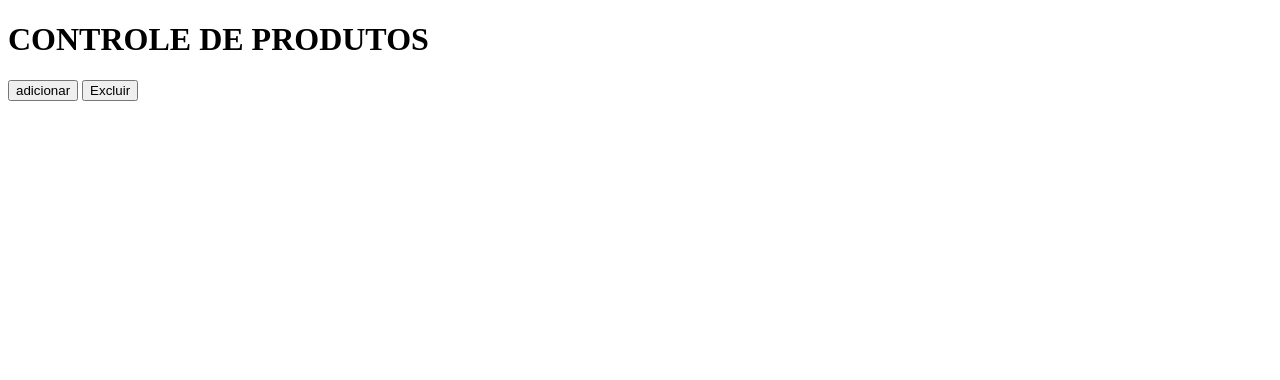
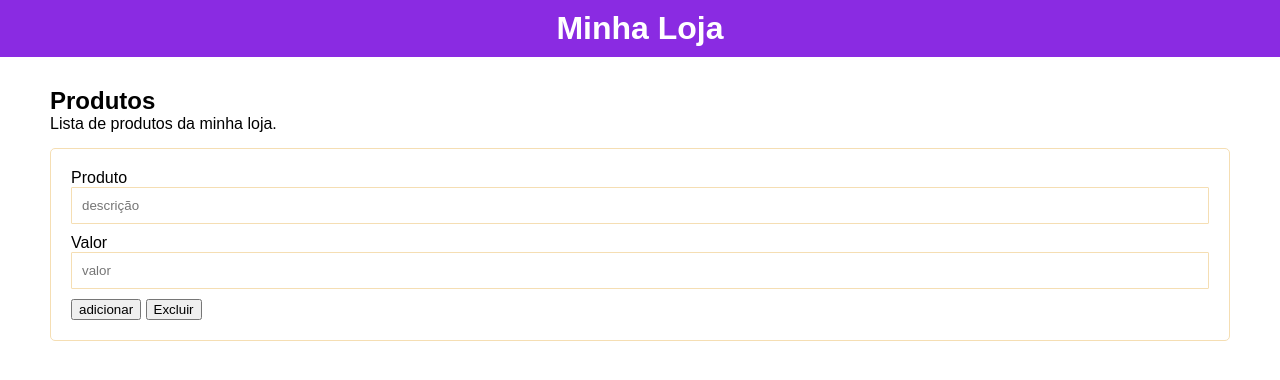
Before and after one commit to francisconeponuceno/loja, a plain HTML site: page index.html in a window 1280 px wide. Drawn offline with Linux system fonts and the light colour scheme.

Commit message:
atualizacao

```diff
--- a/index.html
+++ b/index.html
@@ -6,18 +6,40 @@
     <title>loja</title>
     <link rel="stylesheet" href="stylo.css">
     <script src="script.js"></script>
+    <link rel="preconnect" href="https://fonts.googleapis.com">
+    <link rel="preconnect" href="https://fonts.gstatic.com" crossorigin>
+    <link href="https://fonts.googleapis.com/css2?family=Poppins:ital,wght@0,100;0,200;0,300;0,400;0,500;0,600;0,700;0,800;0,900;1,100;1,200;1,300;1,400;1,500;1,600;1,700;1,800;1,900&family=Roboto:wght@400;700&family=Sriracha&display=swap" rel="stylesheet">
 </head>
 <body>
 
     <header>
-        <h1></h1>
+        <h1>Minha Loja</h1>
     </header>
 
-    <div class="card">
-        <h1>CONTROLE DE PRODUTOS</h1>
-        <button onclick="produto.adicionar()">adicionar</button>
-        <button onclick="produto.excluir()">Excluir</button>
-    </div>
+    <main>
+
+        <div class="titulo">
+            <h2>Produtos</h2>
+            <span>Lista de produtos da minha loja.</span>
+        </div>
+
+        <div class="card">
+
+            <div class="lineInput">
+                <label>Produto</label>
+                <input type="text" id="produto" placeholder="descrição">
+            </div>
+
+            <div class="lineInput">
+                <label>Valor</label>
+                <input type="text" id="valor" placeholder="valor">
+            </div>
+
+            <button onclick="produto.adicionar()">adicionar</button>
+            <button onclick="produto.excluir()">Excluir</button>
+        </div>
+
+    </main>
 
 </body>
 </html>
--- a/stylo.css
+++ b/stylo.css
@@ -0,0 +1,39 @@
+* {
+    margin: 0;
+}
+
+body {
+    font-family: 'Nunito Sans', sans-serif;
+
+}
+
+header {
+    background-color: blueviolet;
+    color: white;
+    padding: 10px;
+    text-align: center;
+}
+
+main {
+    padding: 30px 50px;
+}
+
+.card {
+    background-color: white;
+    border: 1px solid wheat;
+    padding: 20px;
+    margin-top: 15px;
+    border-radius: 5px;
+}
+
+.lineInput {
+    display: grid;
+    margin-bottom: 10px;
+}
+
+input {
+    padding: 10px;
+    border: 1px solid wheat;
+    border-radius: 1px;
+    outline: 0;
+}
```
